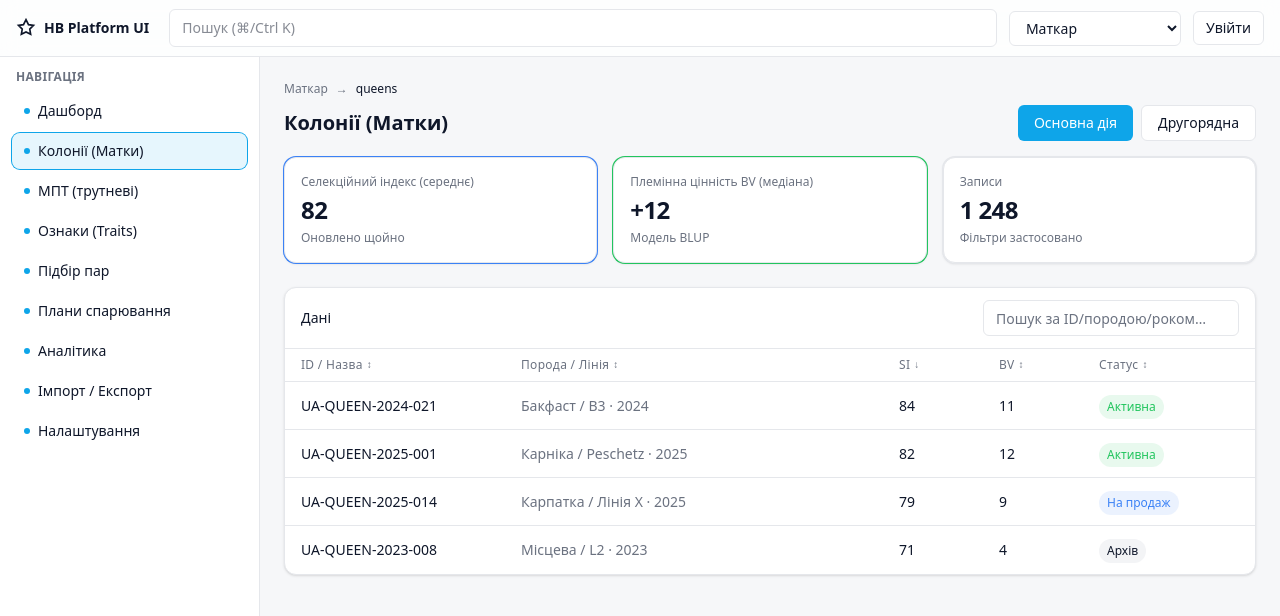
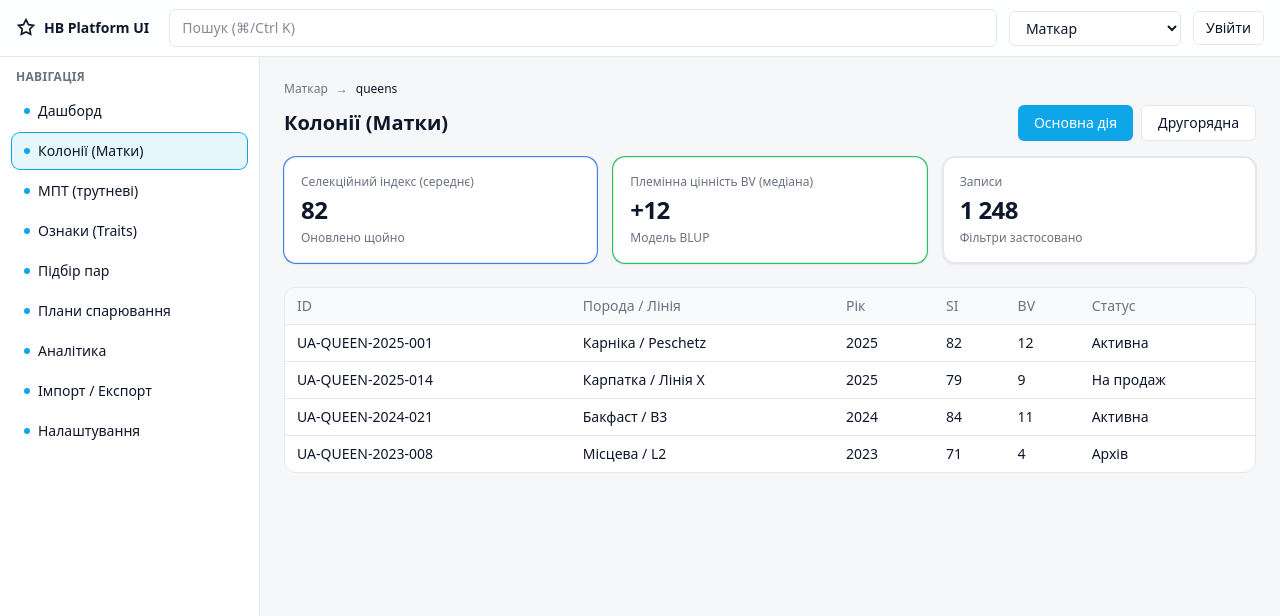
Before and after one commit to Timmyjork/hb-platform-ui, a React (Vite) app: page / in a window 1280 px wide. Shown: the top 616 px of the page. Built offline with nearby package versions, Linux system fonts and the light colour scheme.

Commit message:
fix(lint): make DataTable type-safe and satisfy ESLint

```diff
--- a/src/components/table/DataTable.tsx
+++ b/src/components/table/DataTable.tsx
@@ -1,7 +1,4 @@
-// src/components/table/DataTable.tsx
-import React, { useMemo, useState } from "react";
-import Input from "../ui/Input";
-import Badge from "../ui/Badge";
+import React from "react";
 
 export type Row = {
   id: string;
@@ -9,117 +6,53 @@ export type Row = {
   year: number;
   si: number;
   bv: number;
-  status: "Активна" | "На продаж" | "Архів";
+  status: string;
 };
 
-export default function DataTable({ rows }: { rows: Row[] }) {
-  const [query, setQuery] = useState("");
-  const [sort, setSort] = useState<{ key: keyof Row; dir: "asc" | "desc" }>({
-    key: "si",
-    dir: "desc",
-  });
+type Props = {
+  rows: Row[];
+};
 
-  const filtered = useMemo(() => {
-    const q = query.trim().toLowerCase();
-    let res = rows.filter(
-      (r) =>
-        r.id.toLowerCase().includes(q) ||
-        r.breed.toLowerCase().includes(q) ||
-        String(r.year).includes(q)
-    );
-    res = res.sort((a, b) => {
-      const dir = sort.dir === "asc" ? 1 : -1;
-      const av = a[sort.key] as any;
-      const bv = b[sort.key] as any;
-      return (av > bv ? 1 : av < bv ? -1 : 0) * dir;
-    });
-    return res;
-  }, [rows, query, sort]);
+type Column = {
+  key: keyof Row;
+  label: string;
+  cell?: (row: Row) => React.ReactNode;
+};
 
-  const TH = (label: string, key?: keyof Row) => (
-    <button
-      className="flex w-full items-center justify-start gap-1 text-left"
-      onClick={() =>
-        key &&
-        setSort((s) => ({
-          key,
-          dir: s.key === key && s.dir === "desc" ? "asc" : "desc",
-        }))
-      }
-      aria-label={key ? `Сортувати за ${label}` : undefined}
-    >
-      <span>{label}</span>
-      {key && (
-        <span className="text-[10px] text-[var(--secondary)]">
-          {sort.key === key ? (sort.dir === "asc" ? "↑" : "↓") : "↕"}
-        </span>
-      )}
-    </button>
-  );
+const columns: Column[] = [
+  { key: "id", label: "ID" },
+  { key: "breed", label: "Порода / Лінія" },
+  { key: "year", label: "Рік" },
+  { key: "si", label: "SI" },
+  { key: "bv", label: "BV" },
+  { key: "status", label: "Статус" },
+];
 
+export default function DataTable({ rows }: Props) {
   return (
-    <div className="rounded-xl border border-[var(--divider)] bg-[var(--surface)] shadow-sm">
-      <div className="flex items-center justify-between border-b border-[var(--divider)] px-4 py-3">
-        <div className="text-sm font-medium">Дані</div>
-        <div className="w-64">
-          <Input
-            placeholder="Пошук за ID/породою/роком…"
-            value={query}
-            onChange={(e) => setQuery(e.target.value)}
-          />
-        </div>
-      </div>
-
-      <div role="table" className="relative">
-        {/* header */}
-        <div
-          role="rowgroup"
-          className="sticky top-0 z-10 grid grid-cols-[220px_1fr_100px_100px_140px] border-b border-[var(--divider)] bg-[var(--surface)] px-4 py-2 text-xs uppercase tracking-wide text-[var(--secondary)]"
-        >
-          <div>{TH("ID / Назва", "id")}</div>
-          <div>{TH("Порода / Лінія", "breed")}</div>
-          <div>{TH("SI", "si")}</div>
-          <div>{TH("BV", "bv")}</div>
-          <div>{TH("Статус", "year")}</div>
-        </div>
-
-        {/* rows */}
-        <div role="rowgroup" className="divide-y divide-[var(--divider)]">
-          {filtered.map((r) => (
-            <div
-              key={r.id}
-              role="row"
-              className="grid grid-cols-[220px_1fr_100px_100px_140px] items-center px-4"
-              style={{ height: 48 }}
-            >
-              <div className="truncate text-sm font-medium">{r.id}</div>
-              <div className="truncate text-sm text-[var(--secondary)]">
-                {r.breed} · {r.year}
-              </div>
-              <div className="text-sm">{r.si}</div>
-              <div className="text-sm">{r.bv}</div>
-              <div>
-                <Badge
-                  tone={
-                    r.status === "Активна"
-                      ? "success"
-                      : r.status === "На продаж"
-                      ? "info"
-                      : "default"
-                  }
-                >
-                  {r.status}
-                </Badge>
-              </div>
-            </div>
+    <div className="overflow-hidden rounded-xl border border-[var(--divider)] bg-[var(--surface)]">
+      <table className="w-full border-collapse text-sm">
+        <thead className="bg-gray-50 text-left">
+          <tr>
+            {columns.map((c) => (
+              <th key={c.key as string} className="px-3 py-2 font-medium text-[var(--secondary)]">
+                {c.label}
+              </th>
+            ))}
+          </tr>
+        </thead>
+        <tbody>
+          {rows.map((row) => (
+            <tr key={row.id} className="border-t border-[var(--divider)] hover:bg-gray-50">
+              {columns.map((c) => (
+                <td key={c.key as string} className="px-3 py-2">
+                  {c.cell ? c.cell(row) : (row[c.key] as React.ReactNode)}
+                </td>
+              ))}
+            </tr>
           ))}
-          {filtered.length === 0 && (
-            <div className="px-4 py-8 text-sm text-[var(--secondary)]">
-              Нічого не знайдено за поточним фільтром
-            </div>
-          )}
-        </div>
-      </div>
+        </tbody>
+      </table>
     </div>
   );
 }
```
